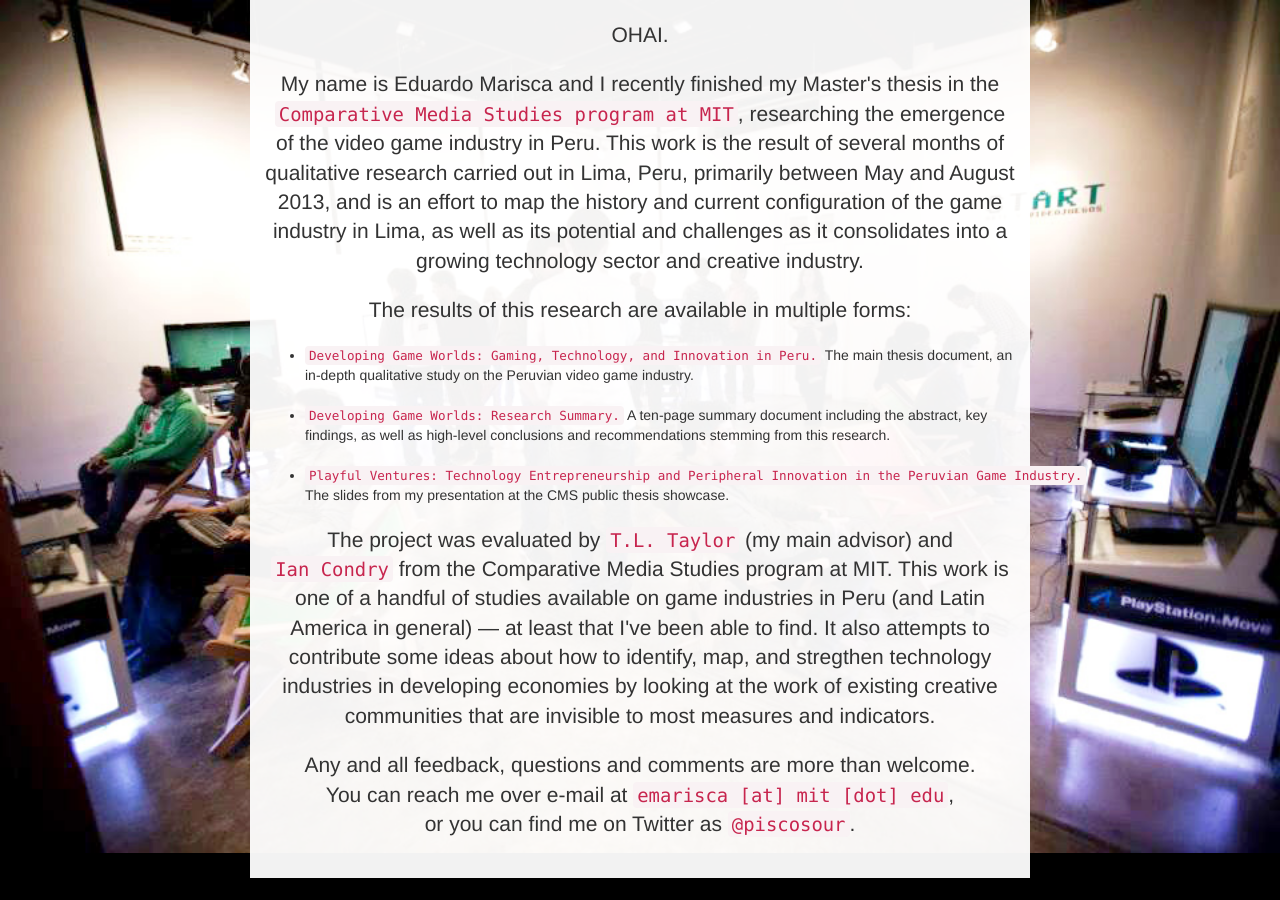
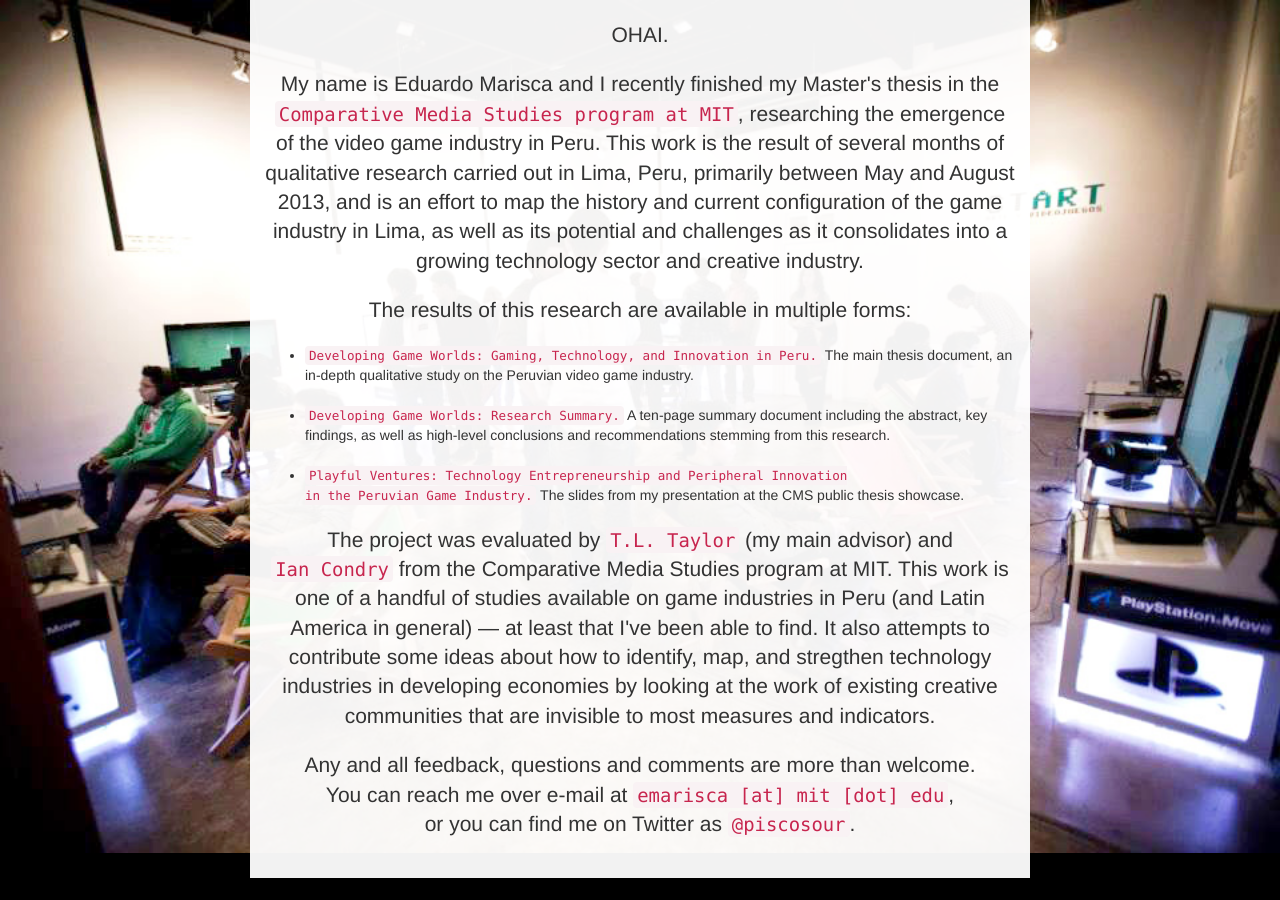
Before and after one commit to piscosour/piscosour.github.io, a Jekyll site: the page built from thesis/index.html, in a window 1280 px wide. Built offline with Jekyll 4.4.1, drawn with Linux system fonts in a browser that asks for light colours.

Commit message:
line break

```diff
--- a/thesis/index.html
+++ b/thesis/index.html
@@ -9,7 +9,7 @@
 <ul>
 <li style="margin-top: 20px; margin-bottom: 20px"><a href="/files/EM-DGW-Final.pdf" onClick="_gaq.push(['_trackEvent', 'Files', 'Thesis', 'Full Version']);"><code>Developing Game Worlds: Gaming, Technology, and Innovation in Peru.</code></a> The main thesis document, an in-depth qualitative study on the Peruvian video game industry.</li>
 <li style="margin-top: 20px; margin-bottom: 20px"><a href="/files/EM-DGW-ResearchSummary.pdf" onClick="_gaq.push(['_trackEvent', 'Files', 'Thesis', 'Research Summary']);"><code>Developing Game Worlds: Research Summary.</code></a> A ten-page summary document including the abstract, key findings, as well as high-level conclusions and recommendations stemming from this research.</li>
-<li style="margin-top: 20px; margin-bottom: 20px"><a href="/files/EM-DGW-Presentation.pdf" onClick="_gaq.push(['_trackEvent', 'Files', 'Thesis', 'Presentation']);"><code>Playful Ventures: Technology Entrepreneurship and Peripheral Innovation in the Peruvian Game Industry.</code></a> The slides from my presentation at the CMS public thesis showcase.</li>
+<li style="margin-top: 20px; margin-bottom: 20px"><a href="/files/EM-DGW-Presentation.pdf" onClick="_gaq.push(['_trackEvent', 'Files', 'Thesis', 'Presentation']);"><code>Playful Ventures: Technology Entrepreneurship and Peripheral Innovation<br /> in the Peruvian Game Industry.</code></a> The slides from my presentation at the CMS public thesis showcase.</li>
 <!--<li style="margin-top: 20px; margin-bottom: 20px"><strong>The Peruvian Gamedex</strong>. A pre-alpha tool I've developed to catalog and document the history of video games made in Peru (still in very early development and with unvalidated data).</li>
 <li style="margin-top: 20px; margin-bottom: 20px"><strong>A photo gallery</strong>. Images captured during my field work in Lima.</li>-->
 </ul>
```
